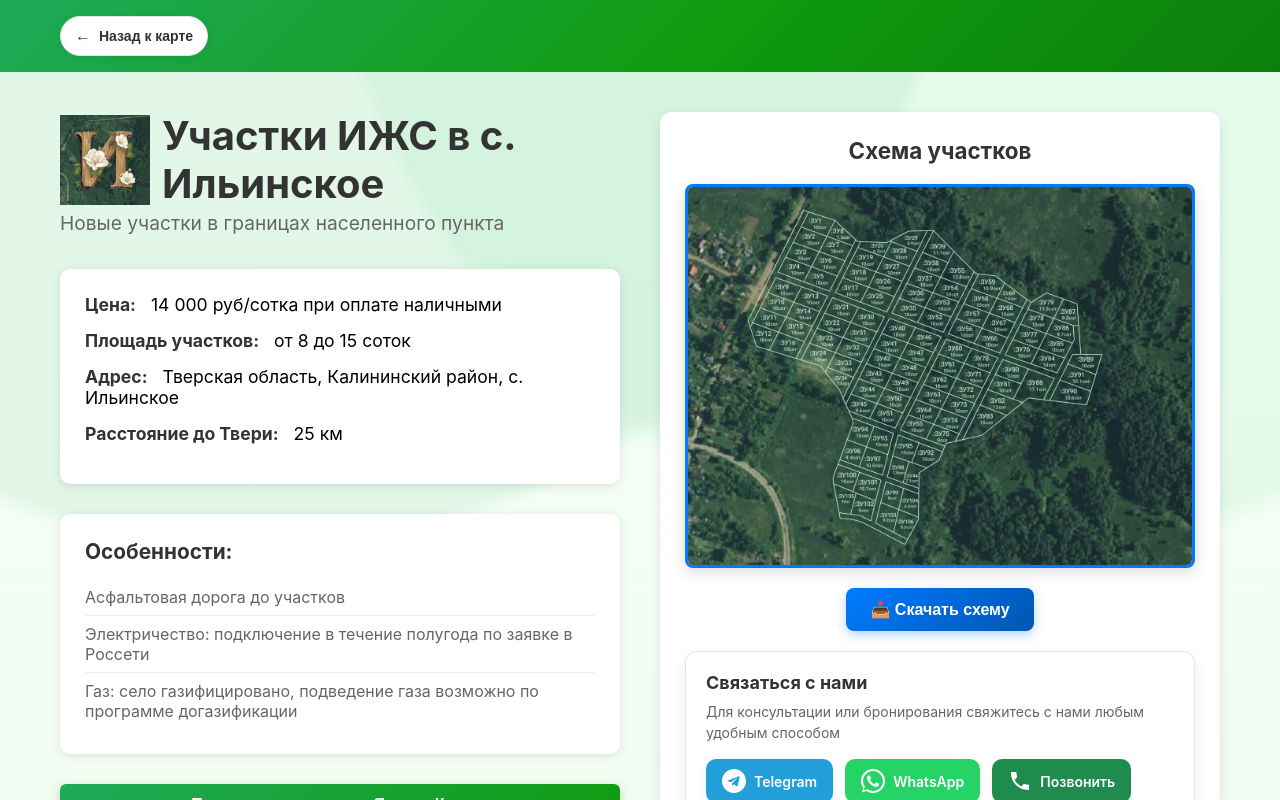
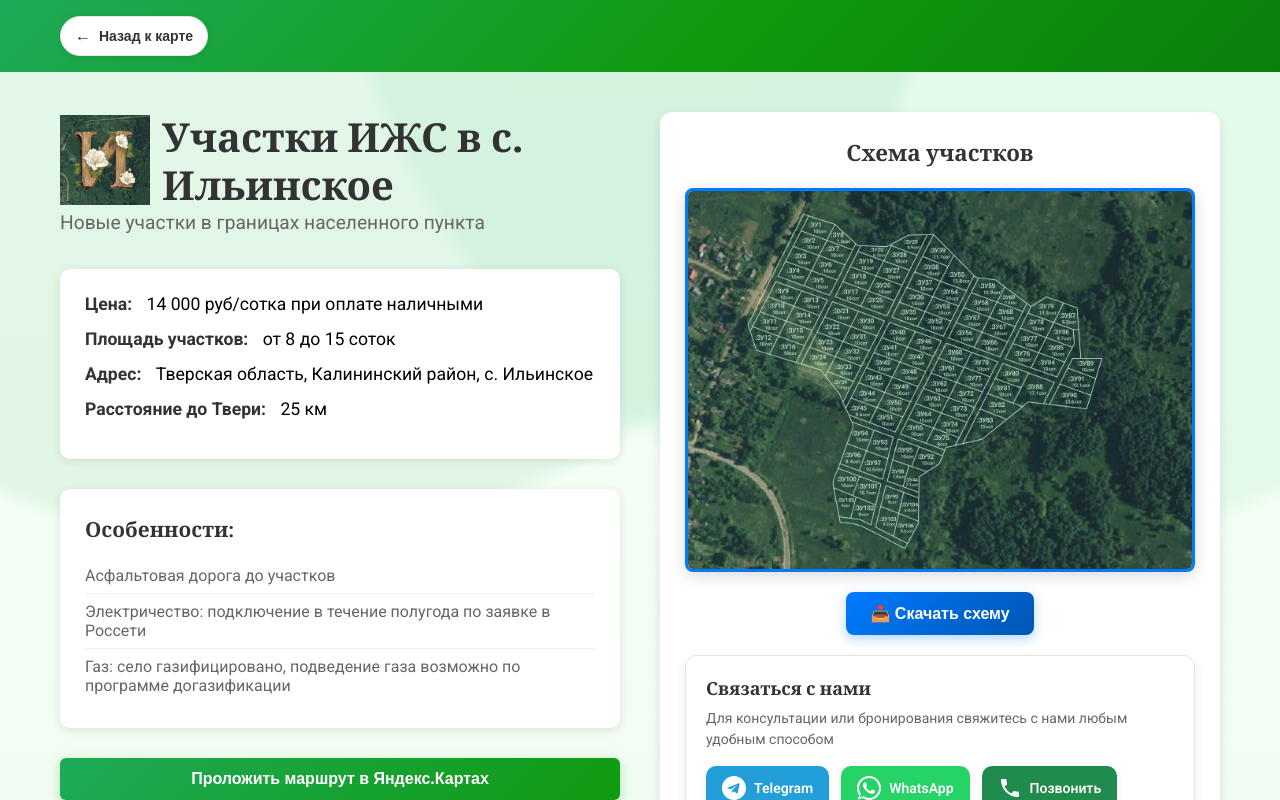
Before and after one commit to IlyaSkach/map-brif, a React (Vite) app: page /settlement/1 in a window 1280 px wide. Shown: the top 800 px of the page. Built offline with nearby package versions, Linux system fonts and the light colour scheme.

Commit message:
add fonts

```diff
--- a/index.html
+++ b/index.html
@@ -5,7 +5,12 @@
 	<meta charset="UTF-8" />
 	<!-- <link rel="icon" type="image/svg+xml" href="/map-brif/vite.svg" /> -->
 	<meta name="viewport" content="width=device-width, initial-scale=1.0" />
-	<title>Коттеджные поселки Тверской области</title>
+	<title>Участки ИЖС в Тверской области</title>
+	<link rel="preconnect" href="https://fonts.googleapis.com">
+	<link rel="preconnect" href="https://fonts.gstatic.com" crossorigin>
+	<link
+		href="https://fonts.googleapis.com/css2?family=Playfair+Display:wght@400;600;700&family=Roboto:wght@300;400;500;600;700&display=swap"
+		rel="stylesheet">
 </head>
 
 <body>
--- a/src/App.css
+++ b/src/App.css
@@ -5,11 +5,21 @@
 }
 
 body {
-  font-family: -apple-system, BlinkMacSystemFont, "Segoe UI", "Roboto", "Oxygen",
+  font-family: "Roboto", -apple-system, BlinkMacSystemFont, "Segoe UI", "Oxygen",
     "Ubuntu", "Cantarell", "Fira Sans", "Droid Sans", "Helvetica Neue",
     sans-serif;
   -webkit-font-smoothing: antialiased;
   -moz-osx-font-smoothing: grayscale;
+}
+
+h1,
+h2,
+h3,
+h4,
+h5,
+h6 {
+  font-family: "Playfair Display", Georgia, "Times New Roman", serif;
+  font-weight: 600;
 }
 
 .App {
--- a/src/pages/HomePage.css
+++ b/src/pages/HomePage.css
@@ -26,6 +26,7 @@
 }
 
 .header h1 {
+  font-family: "Playfair Display", Georgia, serif;
   font-size: 2.5rem;
   margin-bottom: 10px;
   font-weight: 700;
--- a/src/pages/SettlementPage.css
+++ b/src/pages/SettlementPage.css
@@ -61,6 +61,7 @@
 }
 
 .settlement-info h1 {
+  font-family: "Playfair Display", Georgia, serif;
   color: #333;
   font-size: 2.5rem;
   margin-bottom: 20px;
@@ -68,6 +69,7 @@
 }
 
 .settlement-description {
+  font-family: "Roboto", sans-serif;
   font-size: 1.2rem;
   color: #666;
   margin-bottom: 30px;
@@ -107,6 +109,7 @@
 }
 
 .settlement-features h3 {
+  font-family: "Playfair Display", Georgia, serif;
   color: #333;
   margin-bottom: 15px;
   font-size: 1.3rem;
@@ -141,6 +144,7 @@
 }
 
 .settlement-images h3 {
+  font-family: "Playfair Display", Georgia, serif;
   color: #333;
   margin-bottom: 20px;
   font-size: 1.3rem;
@@ -236,6 +240,7 @@
 }
 
 .settlement-scheme h3 {
+  font-family: "Playfair Display", Georgia, serif;
   color: #333;
   margin-bottom: 20px;
   font-size: 1.4rem;
@@ -325,6 +330,7 @@
 }
 
 .contact-card h4 {
+  font-family: "Playfair Display", Georgia, serif;
   margin: 0 0 8px;
   font-size: 18px;
   color: #333;
```
